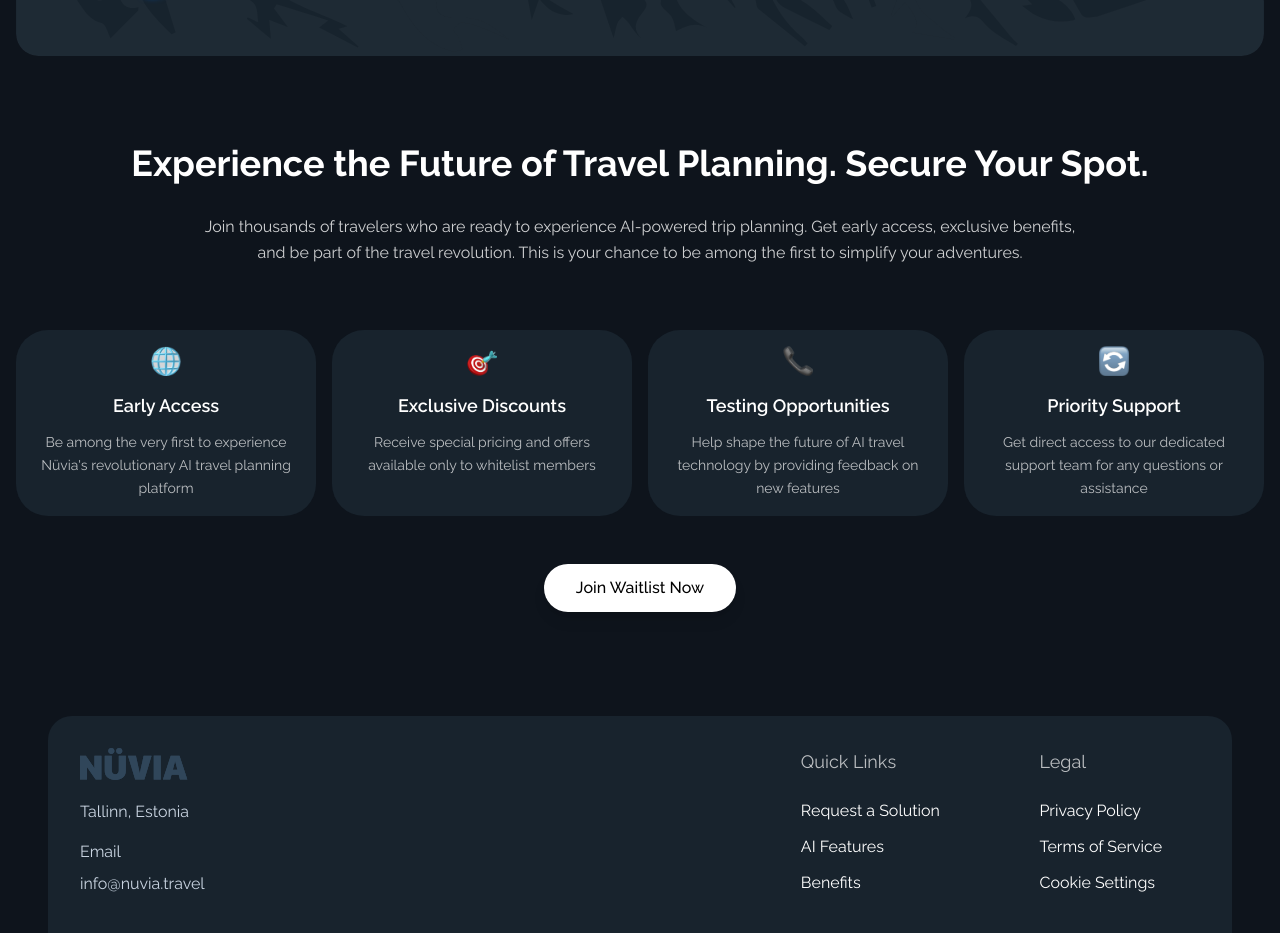
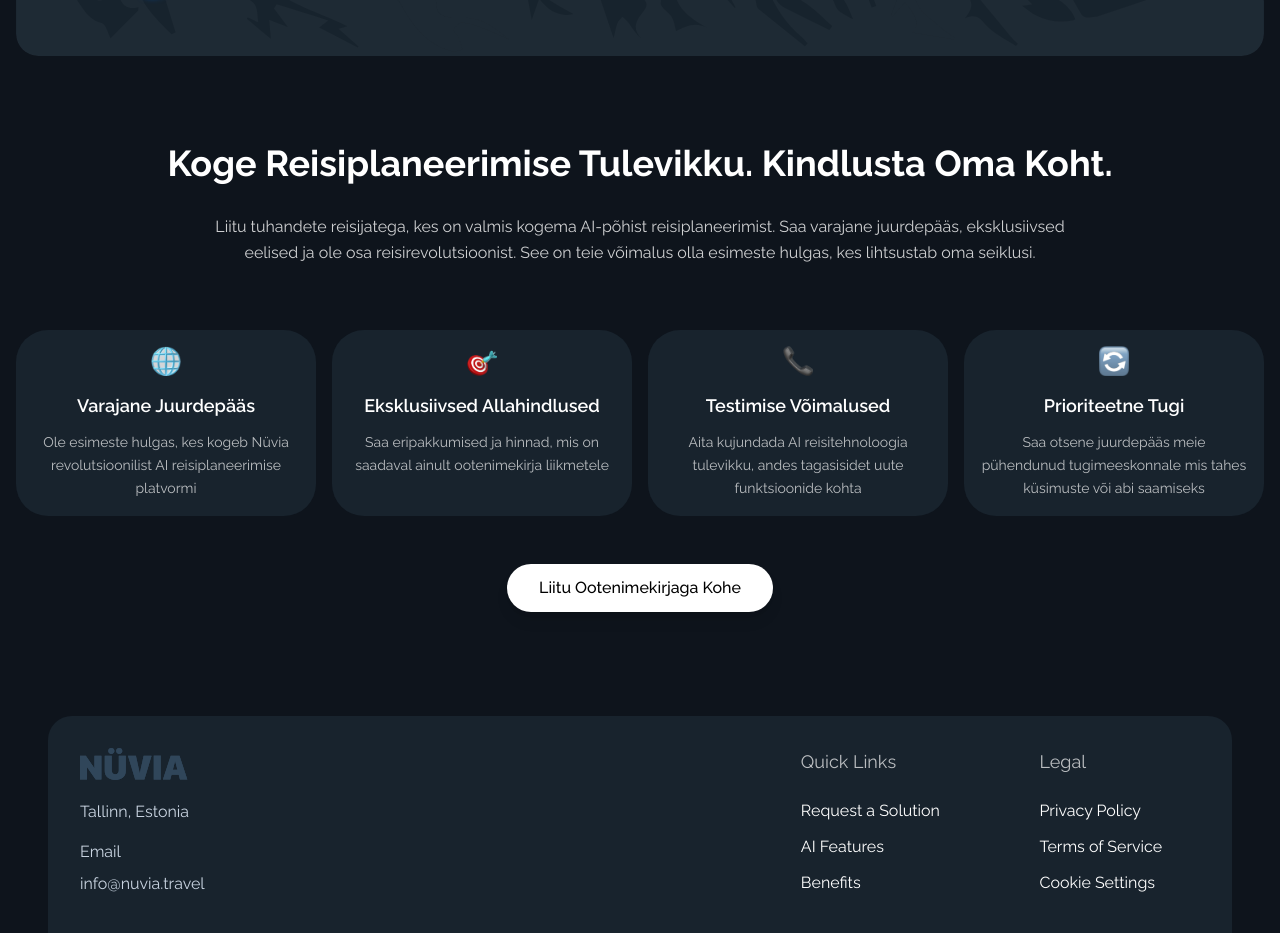
Before and after one commit to elghanbibadr/nuvia, a Next.js app: page / in a window 1280 px wide. Shown: the part 6020-6953 px from the top of the page. Built offline with nearby package versions, Linux system fonts and the light colour scheme.

Commit message:
translate the waitlist section

```diff
--- a/app/componenets/WaitlistSection.jsx
+++ b/app/componenets/WaitlistSection.jsx
@@ -1,3 +1,4 @@
+'use client'
 import React from 'react';
 import Card from './Card';
 import Link from 'next/link';
@@ -5,53 +6,54 @@ import earth from "@/public/earthicon.png"
 import perfectperso from "@/public/perfectperso.png"
 import support from "@/public/support.png"
 import coordination from "@/public/coordination.png"
-import timing from "@/public/timing.png"
-import savemoney from "@/public/savemoney.png"
-import eliminatestress from "@/public/eliminatestress.png"
 import Image from 'next/image';
+import { useTranslations } from 'next-intl';
+
+const WaitlistSection = () => {
+  const t = useTranslations('Waitlist');
+
   const waitlistFeatures = [
     {
       id: 1,
-    icon:earth,
-    title: "Early Access",
-    description: "Be among the very first to experience Nüvia's revolutionary AI travel planning platform"
+      icon: earth,
+      key: 'earlyAccess',
+      title: t('features.earlyAccess.title'),
+      description: t('features.earlyAccess.description')
     },
     {
       id: 2,
       icon: perfectperso,
-    title: "Exclusive Discounts",
-    description: "Receive special pricing and offers available only to whitelist members"
+      key: 'exclusiveDiscounts',
+      title: t('features.exclusiveDiscounts.title'),
+      description: t('features.exclusiveDiscounts.description')
     },
     {
       id: 3,
       icon: support,
-    title: "Testing Opportunities",
-    description: "Help shape the future of AI travel technology by providing feedback on new features"
+      key: 'testingOpportunities',
+      title: t('features.testingOpportunities.title'),
+      description: t('features.testingOpportunities.description')
     },
     {
       id: 4,
       icon: coordination,
-    title: "Priority Support",
-    description: "Get direct access to our dedicated support team for any questions or assistance"
+      key: 'prioritySupport',
+      title: t('features.prioritySupport.title'),
+      description: t('features.prioritySupport.description')
     }
   ];
 
-const WaitlistSection = () => {
   return (
     <div className='my-20 '>
 
       {/* Header Section */}
       <div className="text-center mb-16 mx-auto">
         <h2 className=" mb-6">
-          Experience the Future of Travel Planning. Secure Your Spot.
+          {t('header')}
         </h2>
         <div className="space-y-2">
           <p className="subheading-paragprah text-[#FFFFFFCC] md:w-[70%] text-center mx-auto">
-            Join thousands of travelers who are ready to experience AI-powered trip planning.
-
-            Get early access, exclusive benefits, and be part of the travel revolution.
-
-            This is your chance to be among the first to simplify your adventures.
+            {t('subheader')}
           </p>
         </div>
       </div>
@@ -64,8 +66,6 @@ const WaitlistSection = () => {
             className="rounded-[32px] bg-[#18232D]  flex flex-col"
           >
             <Image className='mx-auto mb-4' src={feature.icon} alt={feature.title} width={30} height={30} />
-
-
             <h4 className='text-white !font-raleway text-lg font-semibold mb-3 flex-shrink-0'>{feature.title}</h4>
             <p className='text-white/70 !font-raleway text-sm leading-relaxed flex-1'>{feature.description}</p>
           </Card>
@@ -76,7 +76,7 @@ const WaitlistSection = () => {
       <div className="flex justify-center">
         <Link href="/waitlist">
           <button className="px-8 py-3 bg-white text-black rounded-full font-medium text-base hover:bg-gray-100 transition-colors shadow-lg ">
-                Join Waitlist Now
+            {t('cta')}
           </button>
         </Link>
       </div>
--- a/messages/en.json
+++ b/messages/en.json
@@ -117,6 +117,30 @@
         "title": "Eliminate Stress",
         "description": "No more juggling multiple bookings, comparing endless tabs, or worrying about coordination. Nüvia takes care of everything"
       }
+
+    }
+  },
+     "Waitlist": {
+    "header": "Experience the Future of Travel Planning. Secure Your Spot.",
+    "subheader": "Join thousands of travelers who are ready to experience AI-powered trip planning. Get early access, exclusive benefits, and be part of the travel revolution. This is your chance to be among the first to simplify your adventures.",
+    "cta": "Join Waitlist Now",
+    "features": {
+      "earlyAccess": {
+        "title": "Early Access",
+        "description": "Be among the very first to experience Nüvia's revolutionary AI travel planning platform"
+      },
+      "exclusiveDiscounts": {
+        "title": "Exclusive Discounts",
+        "description": "Receive special pricing and offers available only to whitelist members"
+      },
+      "testingOpportunities": {
+        "title": "Testing Opportunities",
+        "description": "Help shape the future of AI travel technology by providing feedback on new features"
+      },
+      "prioritySupport": {
+        "title": "Priority Support",
+        "description": "Get direct access to our dedicated support team for any questions or assistance"
+      }
     }
   }
 }
--- a/messages/es.json
+++ b/messages/es.json
@@ -118,5 +118,30 @@
         "description": "Pole enam mitme broneeringu žongleerimist, lõputute vahekaartide võrdlemist või koordineerimise pärast muretsemist. Nüvia hoolitseb kõige eest"
       }
     }
+  },
+
+  "Waitlist": {
+    "header": "Koge Reisiplaneerimise Tulevikku. Kindlusta Oma Koht.",
+    "subheader": "Liitu tuhandete reisijatega, kes on valmis kogema AI-põhist reisiplaneerimist. Saa varajane juurdepääs, eksklusiivsed eelised ja ole osa reisirevolutsioonist. See on teie võimalus olla esimeste hulgas, kes lihtsustab oma seiklusi.",
+    "cta": "Liitu Ootenimekirjaga Kohe",
+    "features": {
+      "earlyAccess": {
+        "title": "Varajane Juurdepääs",
+        "description": "Ole esimeste hulgas, kes kogeb Nüvia revolutsioonilist AI reisiplaneerimise platvormi"
+      },
+      "exclusiveDiscounts": {
+        "title": "Eksklusiivsed Allahindlused",
+        "description": "Saa eripakkumised ja hinnad, mis on saadaval ainult ootenimekirja liikmetele"
+      },
+      "testingOpportunities": {
+        "title": "Testimise Võimalused",
+        "description": "Aita kujundada AI reisitehnoloogia tulevikku, andes tagasisidet uute funktsioonide kohta"
+      },
+      "prioritySupport": {
+        "title": "Prioriteetne Tugi",
+        "description": "Saa otsene juurdepääs meie pühendunud tugimeeskonnale mis tahes küsimuste või abi saamiseks"
+      }
+    }
   }
+
 }
```
Lines whose indentation alone changed are shown as unchanged.
